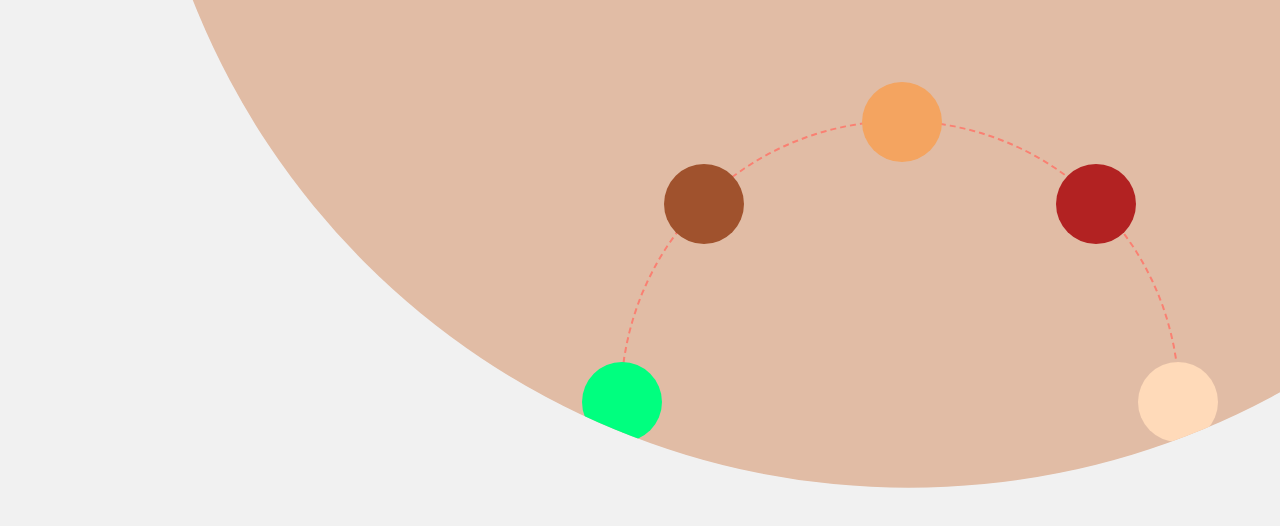
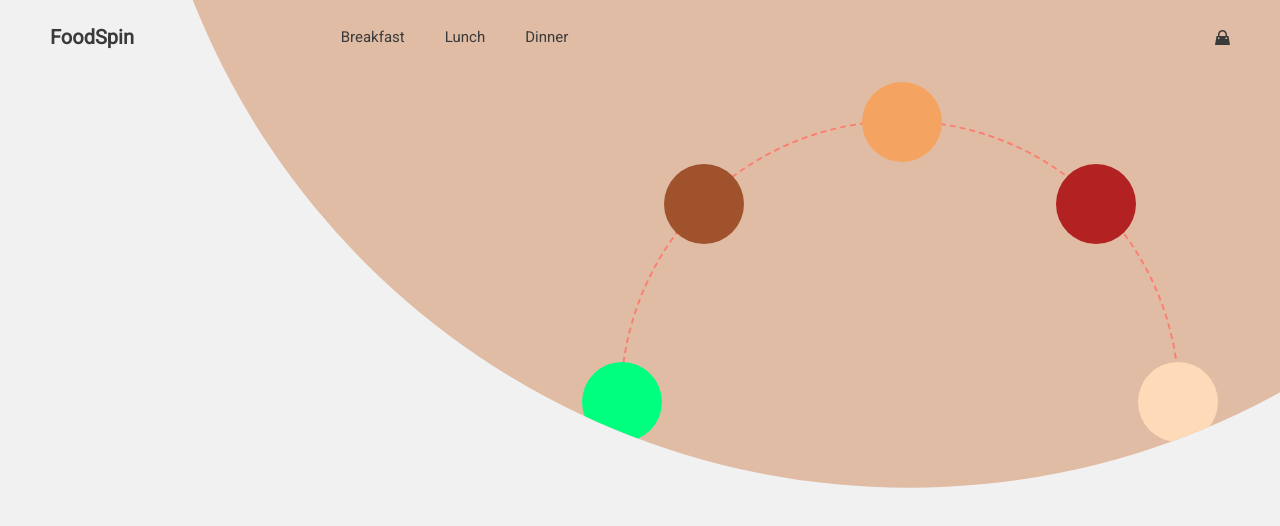
Before and after one commit to armanalz/foodpin, a React (Create React App) app: page / in a window 1280 px wide. Shown: the top 526 px of the page. Built offline with nearby package versions, Linux system fonts and the light colour scheme.

Commit message:
adding header

```diff
--- a/src/components/Main.js
+++ b/src/components/Main.js
@@ -1,9 +1,19 @@
 import React, { Component } from 'react';
+import Icon from './utilities/Icon';
 
 class Main extends Component {
     render() {
         return (
             <main className="main">
+                <header className="header">
+                    <h4 className="header_title">FoodSpin</h4>
+                    <nav className="header_navigation">
+                        <p className="header_navigation-item">breakfast</p>
+                        <p className="header_navigation-item">lunch</p>
+                        <p className="header_navigation-item">dinner</p>
+                    </nav>
+                    <Icon name="icon-location-shopping"/>
+                </header>
                 <div className="carousel">
 
                     <div className="carousel_circle">
@@ -17,7 +27,9 @@ class Main extends Component {
                         <div className="carousel_circle-item top-right"> </div>
                     </div>
 
-                </div>
+                </div> {/* carousel */}
+
+                <div className=""></div>
             </main>
         );
     }
--- /dev/null
+++ b/src/components/utilities/Icon.js
@@ -0,0 +1,14 @@
+import React from 'react';
+import SVG from '../../resources/img/sprite.svg';
+
+
+const Icon = (props) => {
+    return (
+
+        <svg id={`${props.id}`} className={`${props.name}`} style={{fill:`${props.fill}`}}>
+		   <use xlinkHref={`${SVG}#${props.name}`} />
+	    </svg>
+    );
+};
+
+export default Icon;
--- a/src/resources/styles/css/base.css
+++ b/src/resources/styles/css/base.css
@@ -12,6 +12,11 @@ html {
   font-size: 62.5%;
 }
 /*
+*
+BREAK POINTS
+*
+*/
+/*
 
 usage
 
--- /dev/null
+++ b/src/resources/styles/css/icon.css
@@ -0,0 +1,4 @@
+.icon-location-shopping {
+  height: 2rem;
+  width: 2rem;
+}
--- a/src/resources/styles/css/styles.css
+++ b/src/resources/styles/css/styles.css
@@ -44,6 +44,32 @@ COLORS
   background: #F1F1F1;
   height: 100vh;
   overflow: hidden;
+  font-family: 'Roboto', sans-serif;
+  position: relative;
+}
+.header {
+  display: flex;
+  position: fixed;
+  top: 0;
+  left: 0;
+  right: 0;
+  padding: 2.5rem 5rem 0 5rem;
+  justify-content: space-between;
+  align-items: center;
+  color: #3a3a3a;
+  z-index: 9999;
+}
+.header_title {
+  font-size: 2rem;
+}
+.header_navigation {
+  display: flex;
+  margin: 0 0 0 -40rem;
+}
+.header_navigation-item {
+  font-size: 1.5rem;
+  margin: 0 4rem 0 0;
+  text-transform: capitalize;
 }
 .carousel {
   background: #E1BCA5;
@@ -107,3 +133,8 @@ COLORS
   right: 4.2rem;
   background: firebrick;
 }
+.icon-location-shopping {
+  width: 1.5rem;
+  height: 1.5rem;
+  fill: #3a3a3a;
+}
--- /dev/null
+++ b/src/resources/styles/less/icon.less
@@ -0,0 +1,6 @@
+.icon-location-shopping {
+
+    width: 1.5rem;
+    height: 1.5rem;
+    fill: @color-primary;
+}
--- a/src/resources/styles/less/main.less
+++ b/src/resources/styles/less/main.less
@@ -1,7 +1,45 @@
 .main {
+
     background: @bg-color;
     height: 100vh;
     overflow: hidden;
+    font-family: @main-font;
+    position: relative;
+
+}
+
+.header {
+
+    display: flex;
+    position: fixed;
+    top: 0;
+    left: 0;
+    right: 0;
+    padding: 2.5rem 5rem 0 5rem;
+    justify-content: space-between;
+    align-items: center;
+    color: @color-primary;
+    z-index: 9999;
+
+    &_title {
+
+        font-size: 2rem;
+
+    }
+
+    &_navigation {
+
+        display: flex;
+        margin: 0 0 0 -40rem;
+
+        &-item {
+
+            font-size: 1.5rem;
+            margin: 0 4rem 0 0;
+            text-transform: capitalize;
+        }
+    }
+
 }
 
 .carousel {
--- a/src/resources/styles/less/styles.less
+++ b/src/resources/styles/less/styles.less
@@ -1,3 +1,4 @@
 @import "base.less";
 @import "typography.less";
 @import "main.less";
+@import "icon.less";
--- a/src/resources/styles/less/typography.less
+++ b/src/resources/styles/less/typography.less
@@ -14,3 +14,5 @@ COLORS
 
 @bg-color: #F1F1F1;
 @color-pink: #E1BCA5;
+@color-primary: #3a3a3a;
+@color-secondary: #525252;
```
Lines whose indentation alone changed are shown as unchanged.
